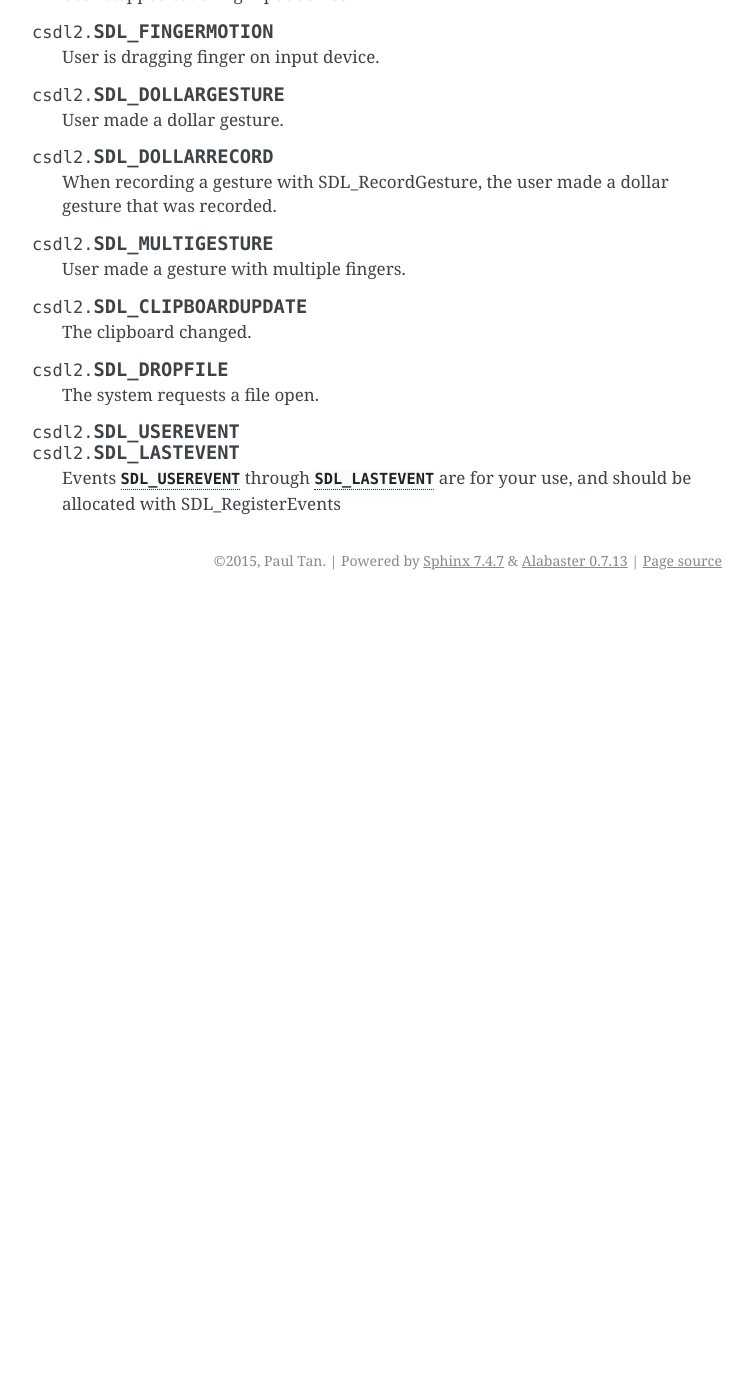
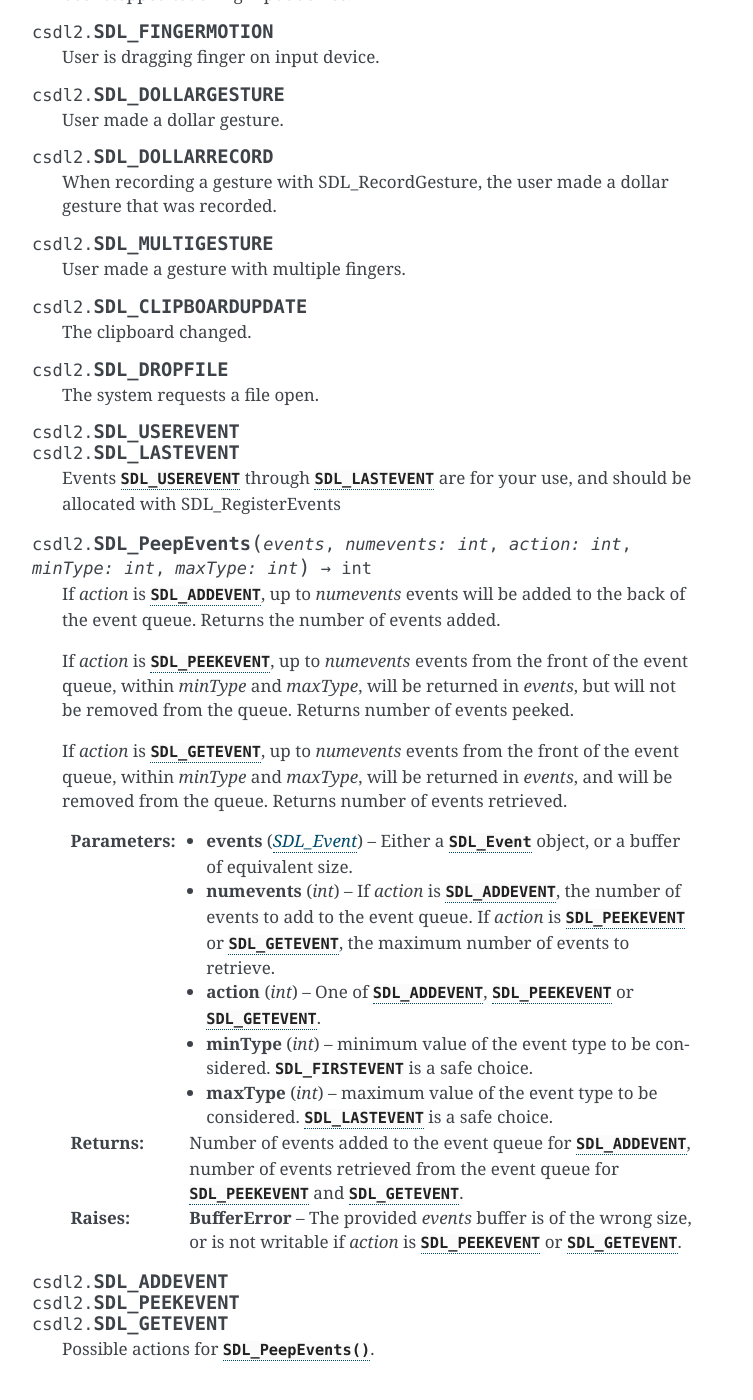
Before and after one commit to pyokagan/pycsdl2, a Sphinx documentation site: the page built from docs/source/api/events.rst, in a window 1280 px wide and 1400 px high, scrolled down 3594 px. Shown: the whole window, without its empty margins (388-1141 px from the left). Built offline with Sphinx 7.4.7, drawn with Linux system fonts in a browser that asks for light colours; before the commit the page ends 4194 px from its top, so only the background shows below that; some of the changed text lies outside the part shown.

Commit message:
docs/api/events: document SDL_PeepEvents()

```diff
--- a/docs/source/api/events.rst
+++ b/docs/source/api/events.rst
@@ -244,3 +244,43 @@ the application to process the information stored with them.
 
    Events :const:`SDL_USEREVENT` through :const:`SDL_LASTEVENT` are for your
    use, and should be allocated with SDL_RegisterEvents
+
+.. function:: SDL_PeepEvents(events, numevents: int, action: int, minType: int, maxType: int) -> int
+
+   If `action` is :const:`SDL_ADDEVENT`, up to `numevents` events will be added
+   to the back of the event queue. Returns the number of events added.
+
+   If `action` is :const:`SDL_PEEKEVENT`, up to `numevents` events from the
+   front of the event queue, within `minType` and `maxType`, will be returned
+   in `events`, but will not be removed from the queue. Returns number of
+   events peeked.
+
+   If `action` is :const:`SDL_GETEVENT`, up to `numevents` events from the
+   front of the event queue, within `minType` and `maxType`, will be returned
+   in `events`, and will be removed from the queue. Returns number of events
+   retrieved.
+
+   :param SDL_Event events: Either a :class:`SDL_Event` object, or a buffer of
+                            equivalent size.
+   :param int numevents: If `action` is :const:`SDL_ADDEVENT`, the number of
+                         events to add to the event queue. If `action` is
+                         :const:`SDL_PEEKEVENT` or :const:`SDL_GETEVENT`, the
+                         maximum number of events to retrieve.
+   :param int action: One of :const:`SDL_ADDEVENT`, :const:`SDL_PEEKEVENT`
+                      or :const:`SDL_GETEVENT`.
+   :param int minType: minimum value of the event type to be considered.
+                       :const:`SDL_FIRSTEVENT` is a safe choice.
+   :param int maxType: maximum value of the event type to be considered.
+                       :const:`SDL_LASTEVENT` is a safe choice.
+   :returns: Number of events added to the event queue for
+             :const:`SDL_ADDEVENT`, number of events retrieved from the event
+             queue for :const:`SDL_PEEKEVENT` and :const:`SDL_GETEVENT`.
+   :raises BufferError: The provided `events` buffer is of the wrong size, or
+                        is not writable if `action` is :const:`SDL_PEEKEVENT`
+                        or :const:`SDL_GETEVENT`.
+
+.. data:: SDL_ADDEVENT
+          SDL_PEEKEVENT
+          SDL_GETEVENT
+
+   Possible actions for :func:`SDL_PeepEvents`.
```
